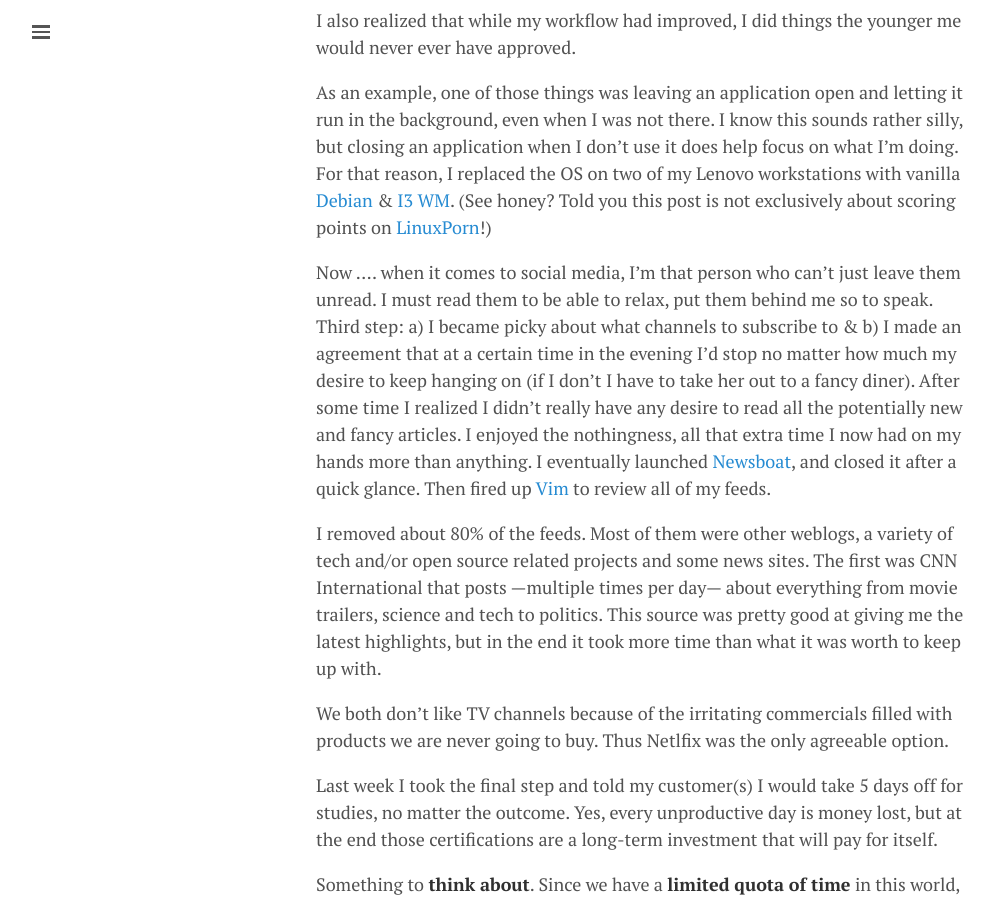
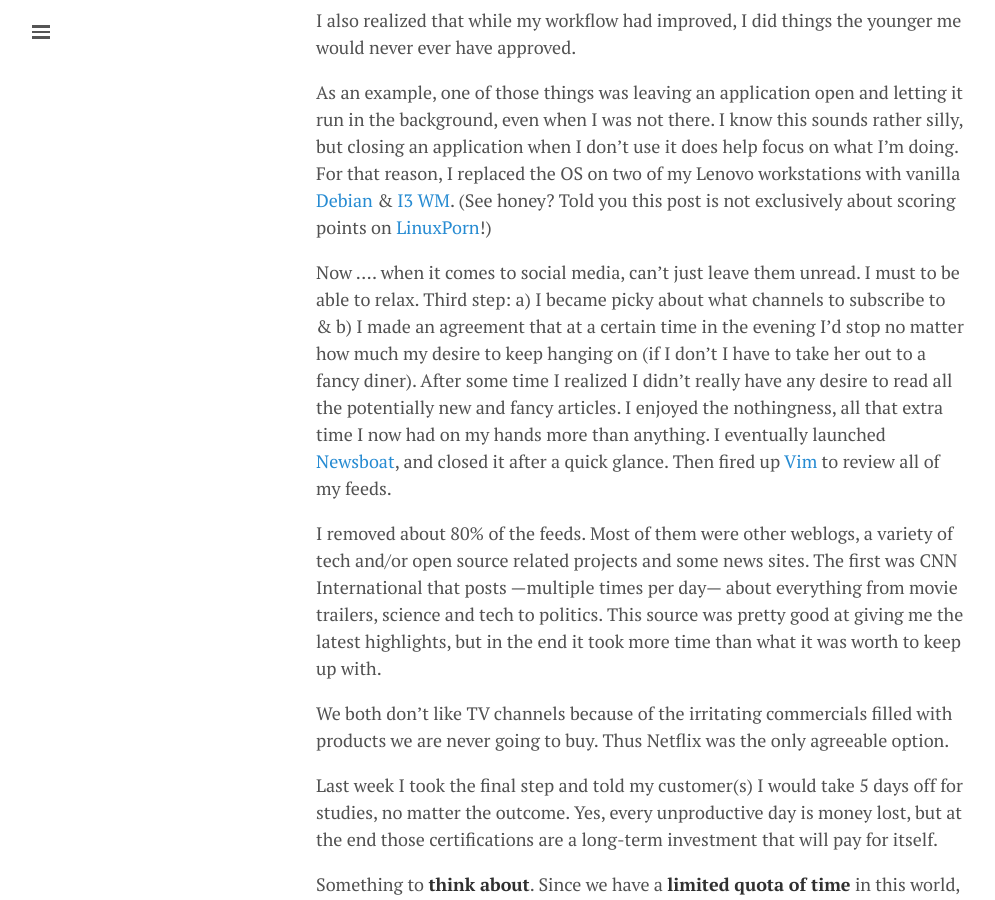
Before and after one commit to lgeurts/lgeurts.github.io, a Jekyll site: the page built from _posts/2021-11-09-why-i-decided-to-limit-my-social-presence.md, in a window 1280 px wide and 900 px high, scrolled down 1120 px. Shown: the whole window, without its empty margins (0-995 px from the left). Built offline with Jekyll 4.4.1, drawn with Linux system fonts in a browser that asks for light colours; nearby versions of some CDN libraries; comment, search, counter and statistics services are not loaded; some of the changed text lies outside the part shown.

Commit message:
Update 2021-11-09-why-i-decided-to-limit-my-social-presence.md

```diff
--- a/_posts/2021-11-09-why-i-decided-to-limit-my-social-presence.md
+++ b/_posts/2021-11-09-why-i-decided-to-limit-my-social-presence.md
@@ -26,11 +26,11 @@
 
 As an example, one of those things was leaving an application open and letting it run in the background, even when I was not there. I know this sounds rather silly, but closing an application when I don’t use it does help focus on what I’m doing. For that reason, I replaced the OS on two of my Lenovo workstations with vanilla [Debian](https://www.debian.org/) & [I3 WM](https://i3wm.org/). (See honey? Told you this post is not exclusively about scoring points on [LinuxPorn](https://www.reddit.com/r/LinuxPorn/)!)
 
-Now .... when it comes to social media, I’m that person who can’t just leave them unread. I must read them to be able to relax, put them behind me so to speak. Third step: a) I became picky about what channels to subscribe to & b) I made an agreement that at a certain time in the evening I'd stop no matter how much my desire to keep hanging on (if I don't I have to take her out to a fancy diner). After some time I realized I didn’t really have any desire to read all the potentially new and fancy articles. I enjoyed the nothingness, all that extra time I now had on my hands more than anything. I eventually launched [Newsboat](https://newsboat.org/), and closed it after a quick glance. Then fired up [Vim](https://www.vim.org/download.php/) to review all of my feeds.
+Now .... when it comes to social media, can’t just leave them unread. I must to be able to relax. Third step: a) I became picky about what channels to subscribe to & b) I made an agreement that at a certain time in the evening I'd stop no matter how much my desire to keep hanging on (if I don't I have to take her out to a fancy diner). After some time I realized I didn’t really have any desire to read all the potentially new and fancy articles. I enjoyed the nothingness, all that extra time I now had on my hands more than anything. I eventually launched [Newsboat](https://newsboat.org/), and closed it after a quick glance. Then fired up [Vim](https://www.vim.org/download.php/) to review all of my feeds.
 
 I removed about 80% of the feeds. Most of them were other weblogs, a variety of tech and/or open source related projects and some news sites. The first was CNN International that posts —multiple times per day— about everything from movie trailers, science and tech to politics. This source was pretty good at giving me the latest highlights, but in the end it took more time than what it was worth to keep up with.
 
-We both don't like TV channels because of the irritating commercials filled with products we are never going to buy. Thus Netlfix was the only agreeable option.
+We both don't like TV channels because of the irritating commercials filled with products we are never going to buy. Thus Netflix was the only agreeable option.
 
 Last week I took the final step and told my customer(s) I would take 5 days off for studies, no matter the outcome. Yes, every unproductive day is money lost, but at the end those certifications are a long-term investment that will pay for itself.
 
```
